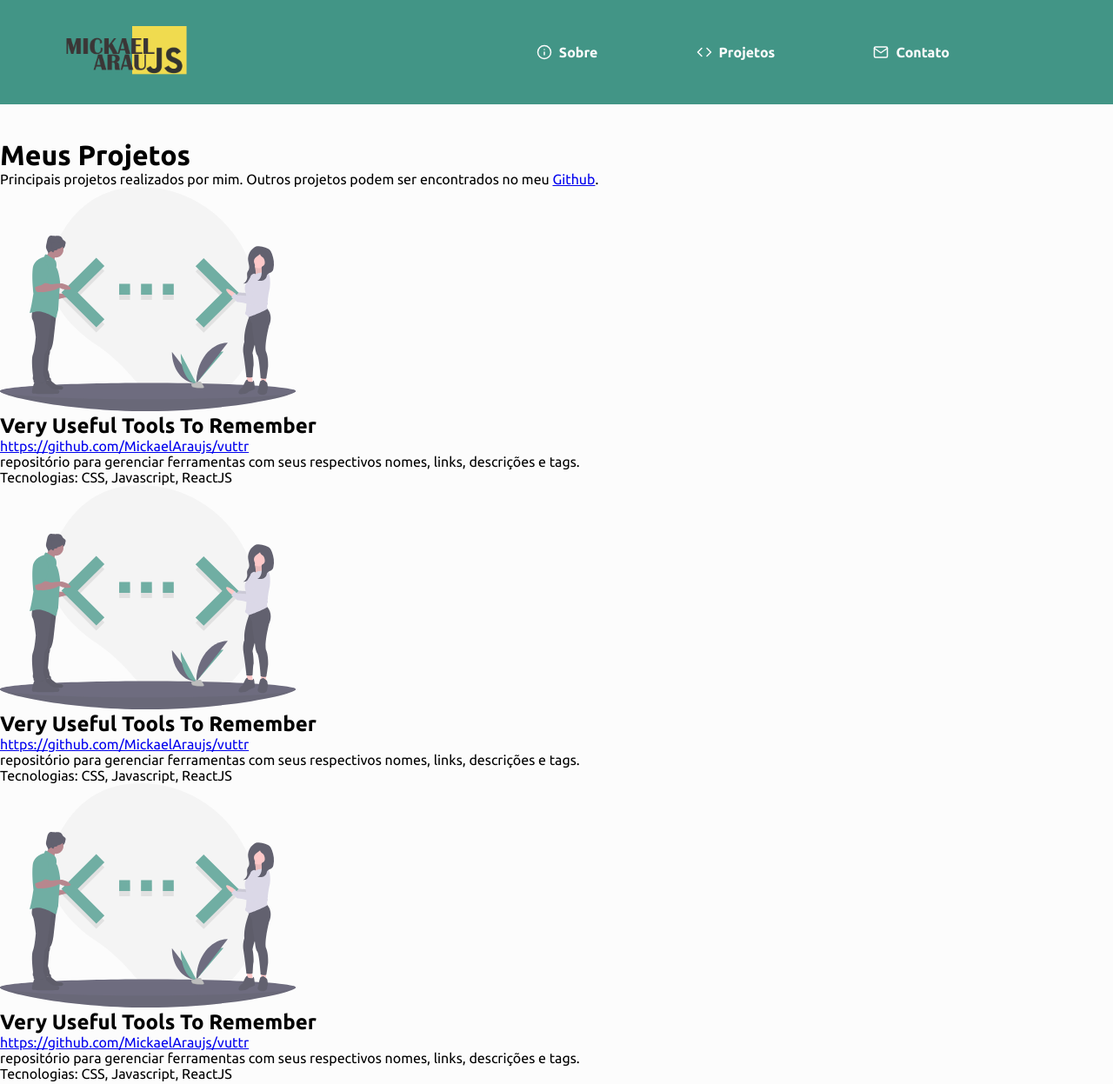
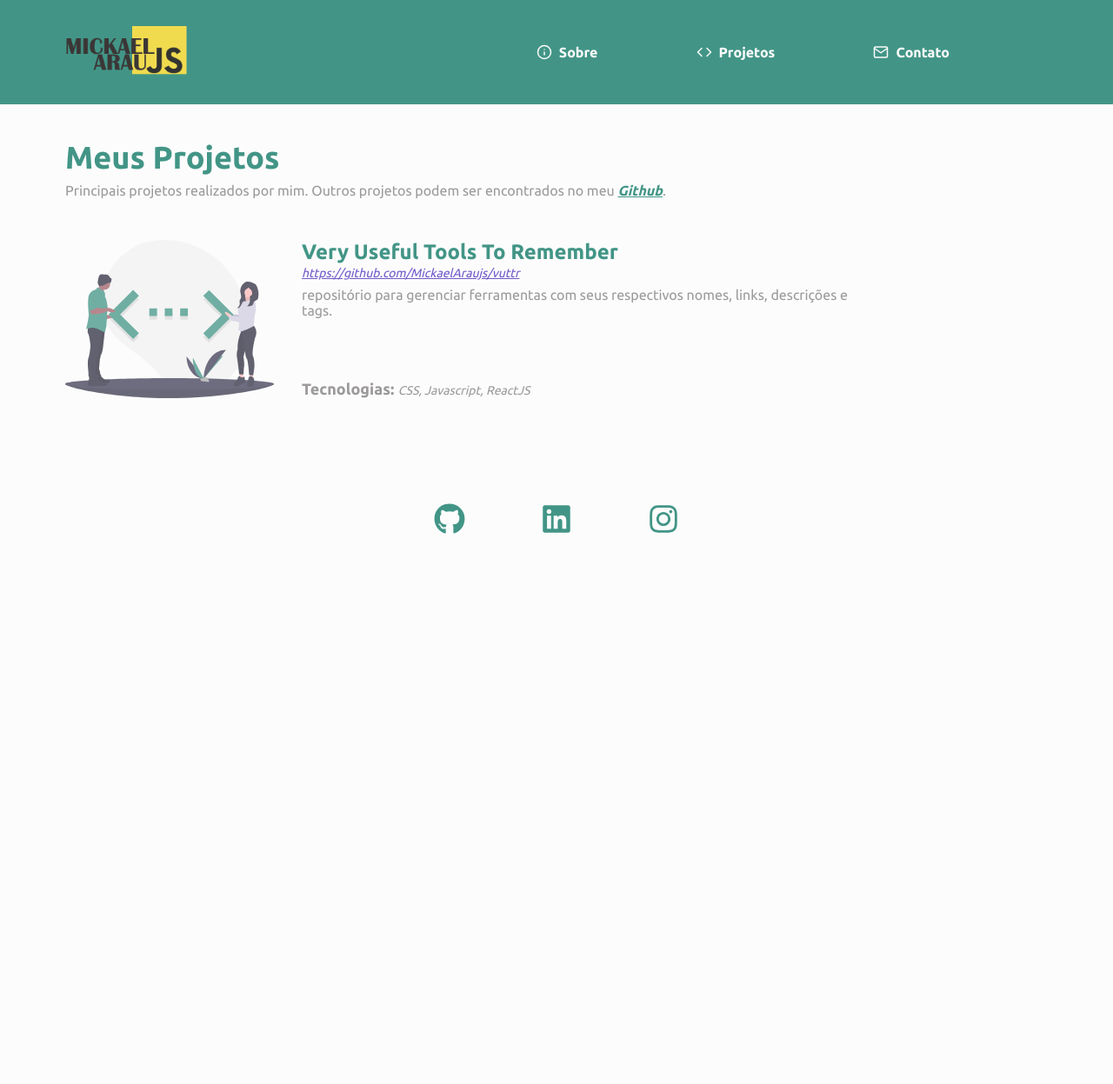
Before and after one commit to MickaelAraujs/portfolio, a Gatsby site: page /projects in a window 1280 px wide. Shown: the top 1247 px of the page at 87% size. After the commit the page ends 800 px from the top, so only its background shows below. Built offline with nearby package versions, Linux system fonts and the light colour scheme; Gatsby itself is replaced by a stand-in of ours.

Commit message:
:sparkles: projects page

```diff
--- a/src/pages/projects.js
+++ b/src/pages/projects.js
@@ -1,6 +1,7 @@
 import React from 'react'
 
 import { Container } from '../styles/global'
+import { ProjectsContainer } from '../styles/projects'
 
 import Layout from '../components/Layout'
 
@@ -10,6 +11,7 @@ export default function Projects() {
   return (
     <Layout page='projects'>
       <Container>
+        <ProjectsContainer>
           <h1>Meus Projetos</h1>
 
           <p>
@@ -21,49 +23,21 @@ export default function Projects() {
               <img src={projectThumb} alt='Very Useful Tools To Remember'/>
 
               <div className="info">
+                <div>
                   <h2>Very Useful Tools To Remember</h2>
 
-              <a href="https://github.com/MickaelAraujs/vuttr">https://github.com/MickaelAraujs/vuttr</a>
+                  <a
+                  href='https://github.com/MickaelAraujs/vuttr'
+                  target='_blank'
+                  rel='noreferrer'
+                  >
+                    https://github.com/MickaelAraujs/vuttr
+                  </a>
 
                   <p>
                     repositório para gerenciar ferramentas com seus respectivos nomes, links, descrições e tags.
                   </p>
-
-              <span>
-                Tecnologias: <span>CSS, Javascript, ReactJS</span>
-              </span>
                 </div>
-          </div>
-
-          <div className="card">
-            <img src={projectThumb} alt='Very Useful Tools To Remember'/>
-
-            <div className="info">
-              <h2>Very Useful Tools To Remember</h2>
-
-              <a href="https://github.com/MickaelAraujs/vuttr">https://github.com/MickaelAraujs/vuttr</a>
-
-              <p>
-                repositório para gerenciar ferramentas com seus respectivos nomes, links, descrições e tags.
-              </p>
-
-              <span>
-                Tecnologias: <span>CSS, Javascript, ReactJS</span>
-              </span>
-            </div>
-          </div>
-
-          <div className="card">
-            <img src={projectThumb} alt='Very Useful Tools To Remember'/>
-
-            <div className="info">
-              <h2>Very Useful Tools To Remember</h2>
-
-              <a href="https://github.com/MickaelAraujs/vuttr">https://github.com/MickaelAraujs/vuttr</a>
-
-              <p>
-                repositório para gerenciar ferramentas com seus respectivos nomes, links, descrições e tags.
-              </p>
 
                 <span>
                   Tecnologias: <span>CSS, Javascript, ReactJS</span>
@@ -71,6 +45,7 @@ export default function Projects() {
               </div>
             </div>
           </div>
+        </ProjectsContainer>
       </Container>
     </Layout>
   )
--- /dev/null
+++ b/src/styles/projects.js
@@ -0,0 +1,78 @@
+import styled from 'styled-components'
+
+export const ProjectsContainer = styled.div`
+  padding-left: 75px;
+
+  h1 {
+    color: #429586;
+    font-size: 36px;
+  }
+
+  p {
+    margin-top: 8px;
+    color: #9C9999;
+
+    a {
+      color: #429586;
+      font-weight: bold;
+      font-style: italic;
+    }
+  }
+
+  .projects {
+    margin-top: 48px;
+
+    .card {
+      display: flex;
+      margin-bottom: 64px;
+
+      img {
+        width: 240px;
+      }
+
+      .info {
+        padding-left: 32px;
+        display: flex;
+        flex-direction: column;
+        justify-content: space-between;
+
+        div {
+
+          h2 {
+            color: #429586;
+            font-size: 24px;
+          }
+
+          a {
+            color: #7159ca;
+            font-weight: 400;
+            font-style: italic;
+            font-size: 14px;
+
+            :hover {
+              color: rgba(113, 89, 202, 0.8)
+            }
+          }
+
+          p {
+            color: #9C9999;
+            font-size: 16px;
+            max-width: 660px;
+          }
+        }
+
+        span {
+          color: #9C9999;
+          font-size: 18px;
+          font-weight: bold;
+
+          span {
+            font-weight: 400;
+            font-size: 14px;
+            font-style: italic;
+          }
+        }
+      }
+    }
+  }
+`
```
Lines whose indentation alone changed are shown as unchanged.
